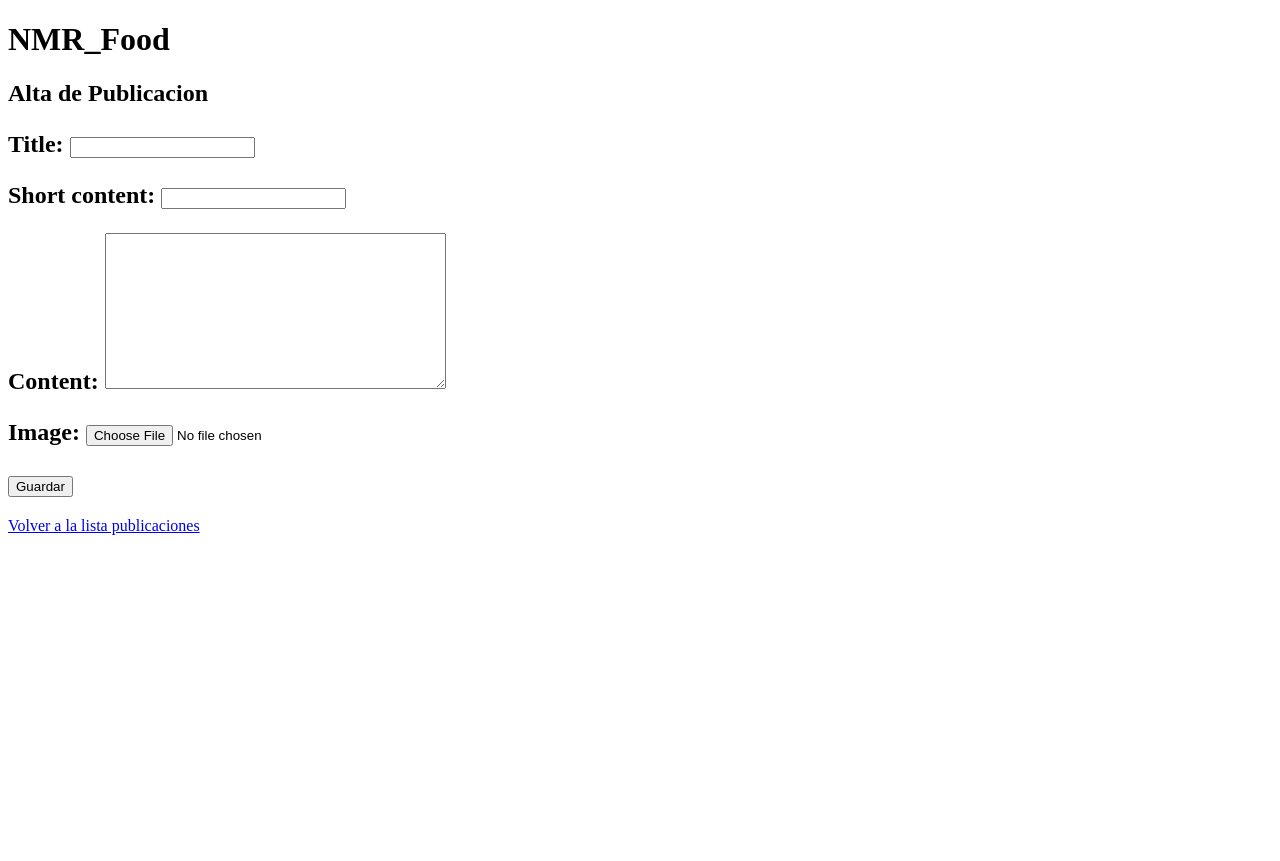
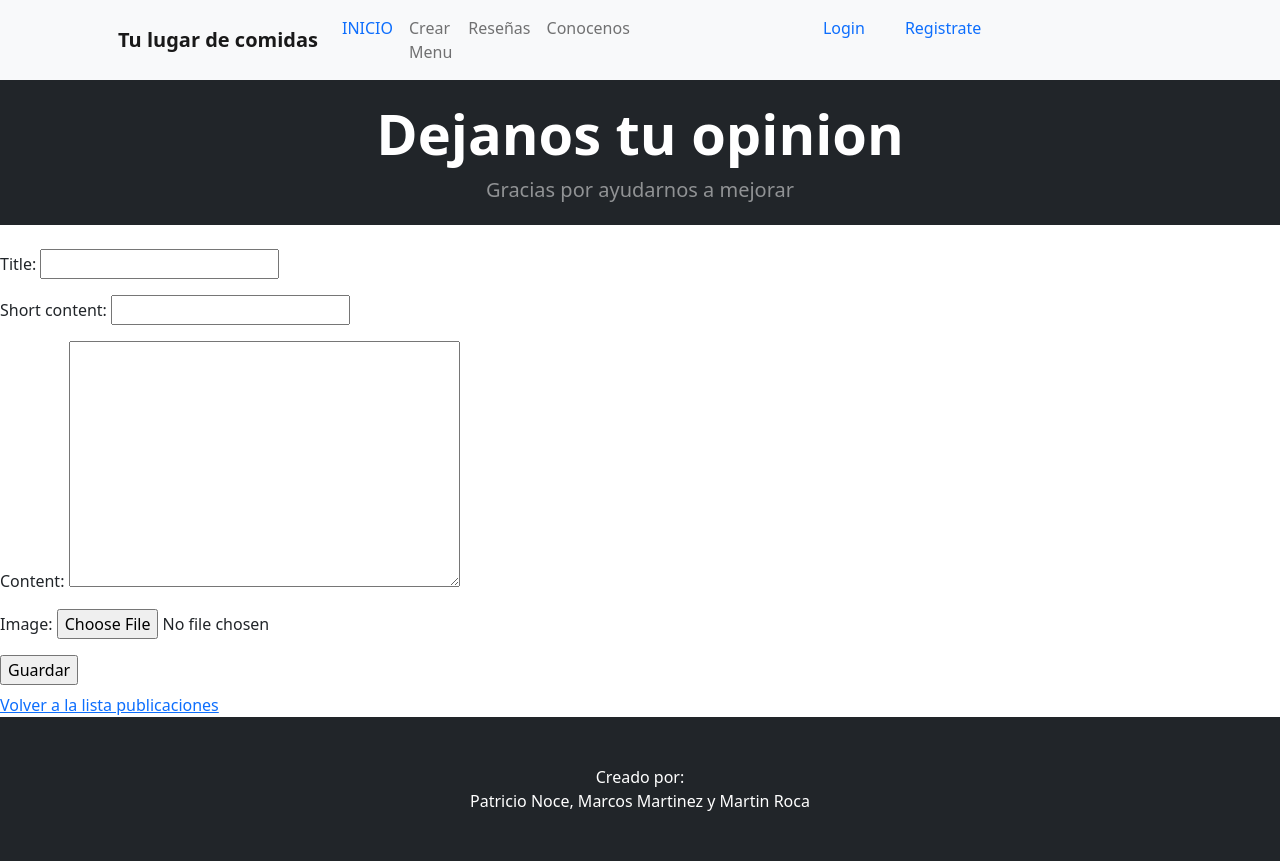
Before and after one commit to PatricioNoce/Proyecto_Grupo_5_NMR, a Django app: page /create/ in a window 1280 px wide. Before the commit the page ends 800 px from the top, so only its background shows below. Run offline with Django 4.2, Linux system fonts and the light colour scheme; some libraries are stand-ins or nearby versions.

Commit message:
"aplicacion de template en nueva reseña"

```diff
--- a/nmr_food/templates/nmr_food/post_form.html
+++ b/nmr_food/templates/nmr_food/post_form.html
@@ -1,6 +1,19 @@
-{% extends 'nmr_food/base.html' %}
-{% block titulo%} Alta de Publicacion {% endblock %}
-{% block contenido %}
+{% extends 'nmr_food/index.html' %}
+{% block titulo%} Alta de publicacion {% endblock %}
+
+{% block content %}
+
+
+<header class="bg-dark py-3">
+<div class="container px-2 px-lg-4 my-1">
+    <div class="text-center text-white">
+        <h1 class="display-4 fw-bolder">Dejanos tu opinion</h1>
+        <p class="lead fw-normal text-white-50 mb-0">Gracias por ayudarnos a mejorar</p>
+    </div>
+</div>
+</header>
+
+<br>
 
   <form enctype='multipart/form-data' method="post">
     {% csrf_token %}
```
Also changed, not shown: db.sqlite3, media/menus/descarga.jpg (added), media/posts/descarga_Vuf8JXp.jpg (added).
